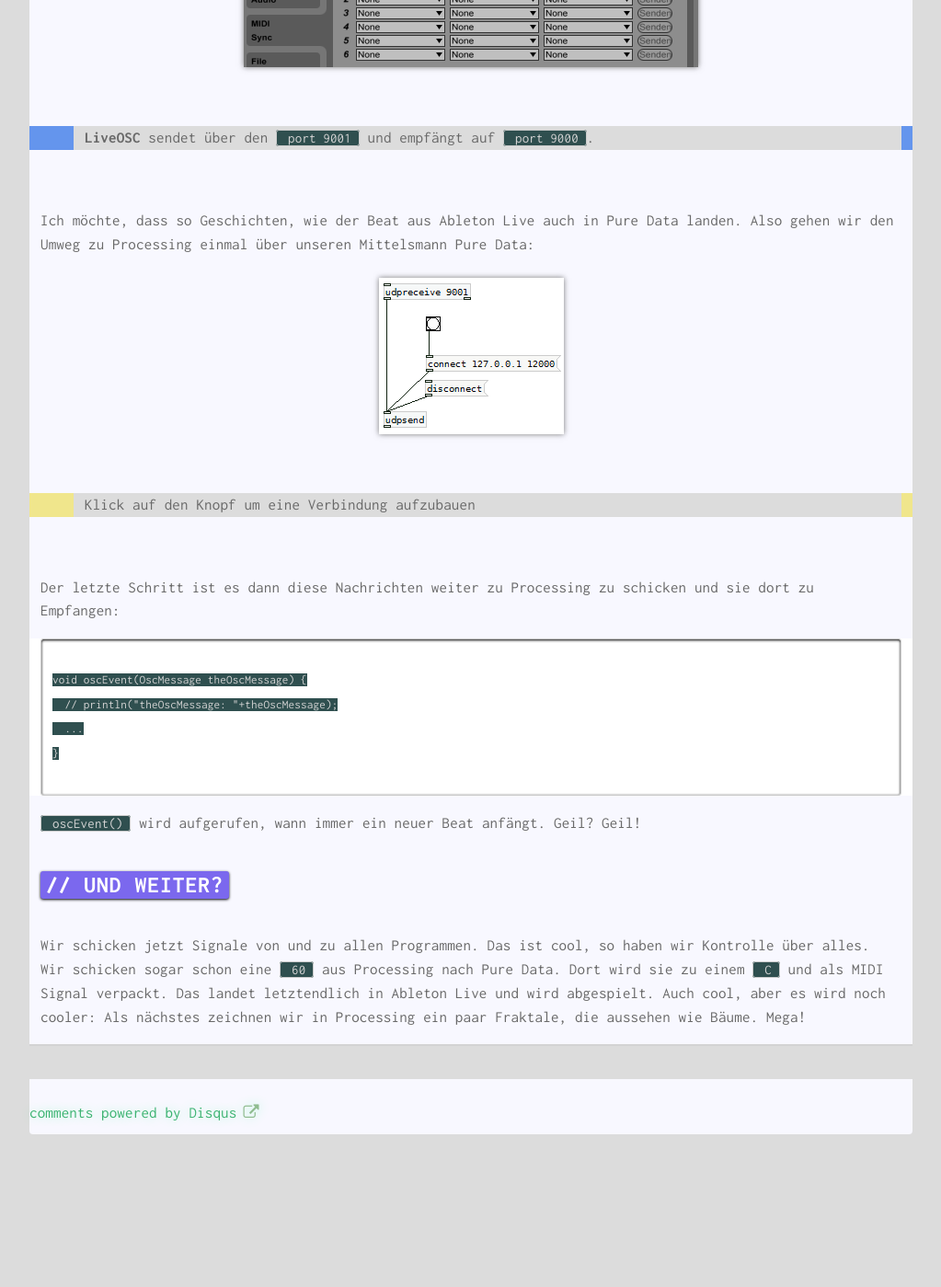
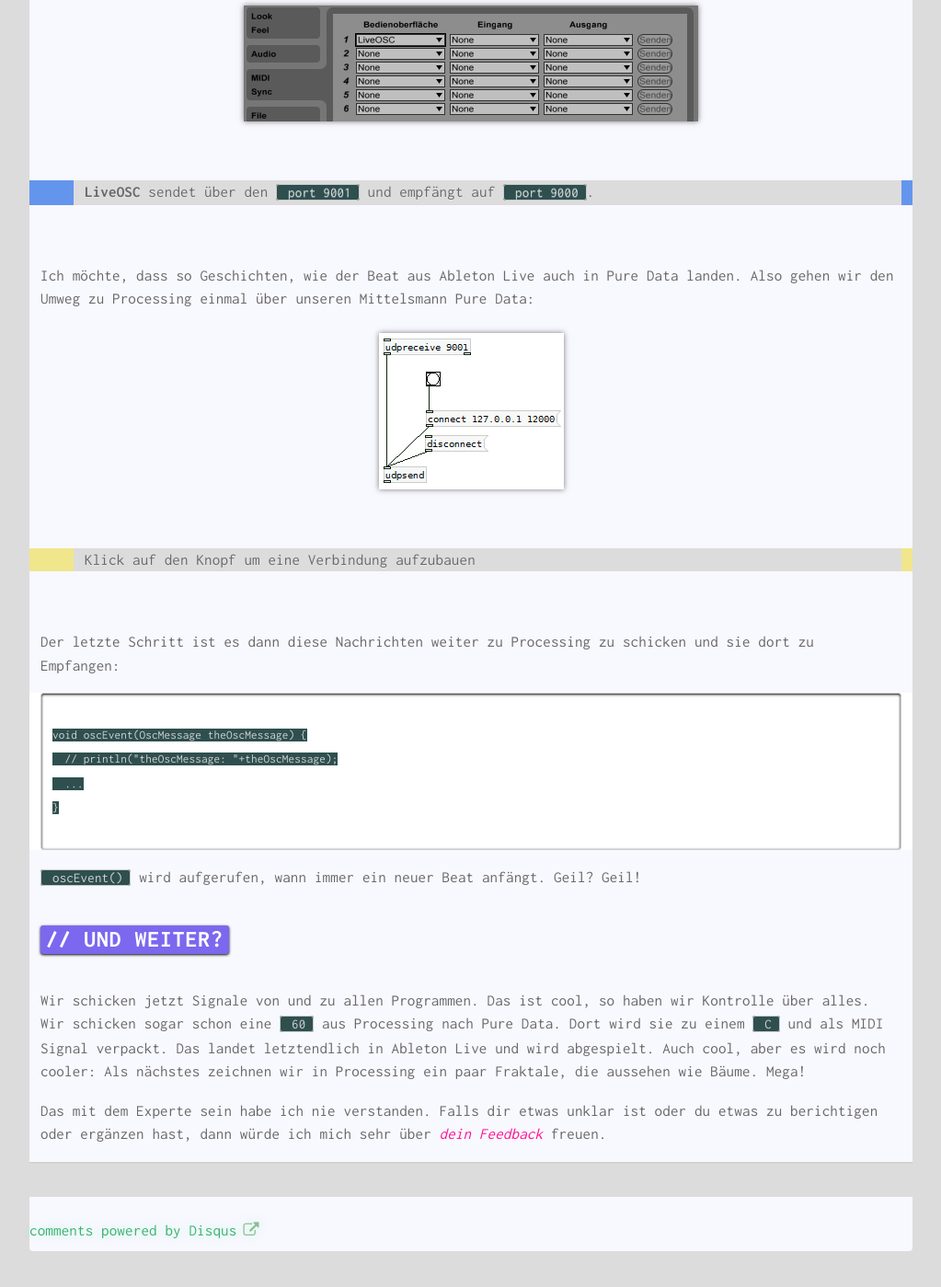
Before and after one commit to curlott/curlott.github.io, a Jekyll site: the page built from _posts/2014-01-31-generative-algorithmen-teil-01.md, in a window 1280 px wide and 1400 px high, scrolled down 5028 px. Shown: the whole window at 92% size, without its empty margins (128-1151 px from the left). Built offline with Jekyll 4.4.1, drawn with Linux system fonts in a browser that asks for light colours; comment, search, counter and statistics services are not loaded; before the commit the page ends 6301 px from its top, so only the background shows below that.

Commit message:
genalgo 01

```diff
--- a/_posts/2014-01-31-generative-algorithmen-teil-01.md
+++ b/_posts/2014-01-31-generative-algorithmen-teil-01.md
@@ -161,6 +163,7 @@
 
 Wir schicken jetzt Signale von und zu allen Programmen. Das ist cool, so haben wir Kontrolle über alles. Wir schicken sogar schon eine `60` aus Processing nach Pure Data. Dort wird sie zu einem `C` und als MIDI Signal verpackt. Das landet letztendlich in Ableton Live und wird abgespielt. Auch cool, aber es wird noch cooler: Als nächstes zeichnen wir in Processing ein paar Fraktale, die aussehen wie Bäume. Mega!
 
+Das mit dem Experte sein habe ich nie verstanden. Falls dir etwas unklar ist oder du etwas zu berichtigen oder ergänzen hast, dann würde ich mich sehr über *dein Feedback* freuen.
 
 [Processing]: http://processing.org/
 [Pure_Data]: http://puredata.info/
--- a/css/main.css
+++ b/css/main.css
@@ -406,16 +406,17 @@
   border-left: 48px solid;
   border-right: 12px solid;
   clear: both;
+  text-shadow: 0 1px 0 rgba(255, 255, 255, 0.3);
 }
-/* line 413, ../sass/main.scss */
+/* line 414, ../sass/main.scss */
 blockquote.info {
   border-color: khaki;
 }
-/* line 416, ../sass/main.scss */
+/* line 417, ../sass/main.scss */
 blockquote.warning {
   border-color: brown;
 }
-/* line 419, ../sass/main.scss */
+/* line 420, ../sass/main.scss */
 blockquote.advice {
   border-color: cornflowerblue;
 }
@@ -425,12 +426,12 @@
 /* Site
 /*
 /*****************************************************************************/
-/* line 442, ../sass/main.scss */
+/* line 443, ../sass/main.scss */
 .gsc-input-box {
   height: 44px !important;
 }
 
-/* line 445, ../sass/main.scss */
+/* line 446, ../sass/main.scss */
 .cse .gsc-search-button input.gsc-search-button-v2, input.gsc-search-button-v2 {
   padding: 22px 27px !important;
 }
@@ -440,14 +441,14 @@
 /* Posts
 /*
 /*****************************************************************************/
-/* line 453, ../sass/main.scss */
+/* line 454, ../sass/main.scss */
 #disqus_thread {
   margin: 0 12px;
 }
 
 /* standard */
 @media (min-width: 570px) {
-  /* line 463, ../sass/main.scss */
+  /* line 464, ../sass/main.scss */
   #markdown-toc {
     width: 200px;
     float: right;
--- a/sass/main.scss
+++ b/sass/main.scss
@@ -410,6 +410,7 @@
     border-left: 48px solid;
     border-right: 12px solid;
     clear: both;
+    text-shadow: 0 1px 0 rgba(255, 255, 255, 0.3);
     &.info {
         border-color: khaki;
     }
```
Also changed, not shown: other parts of _posts/2014-01-31-generative-algorithmen-teil-01.md (+2 -0 lines), _drafts/_blank.md (+3 -0 lines).
